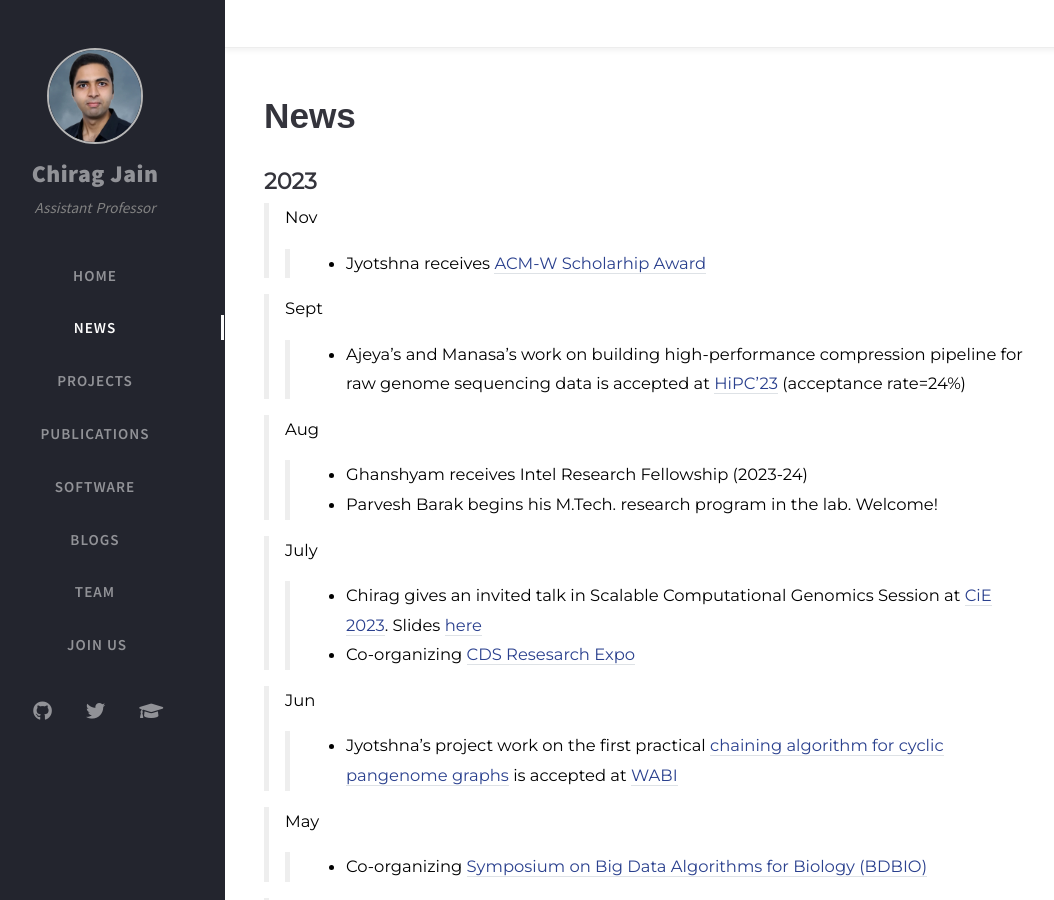
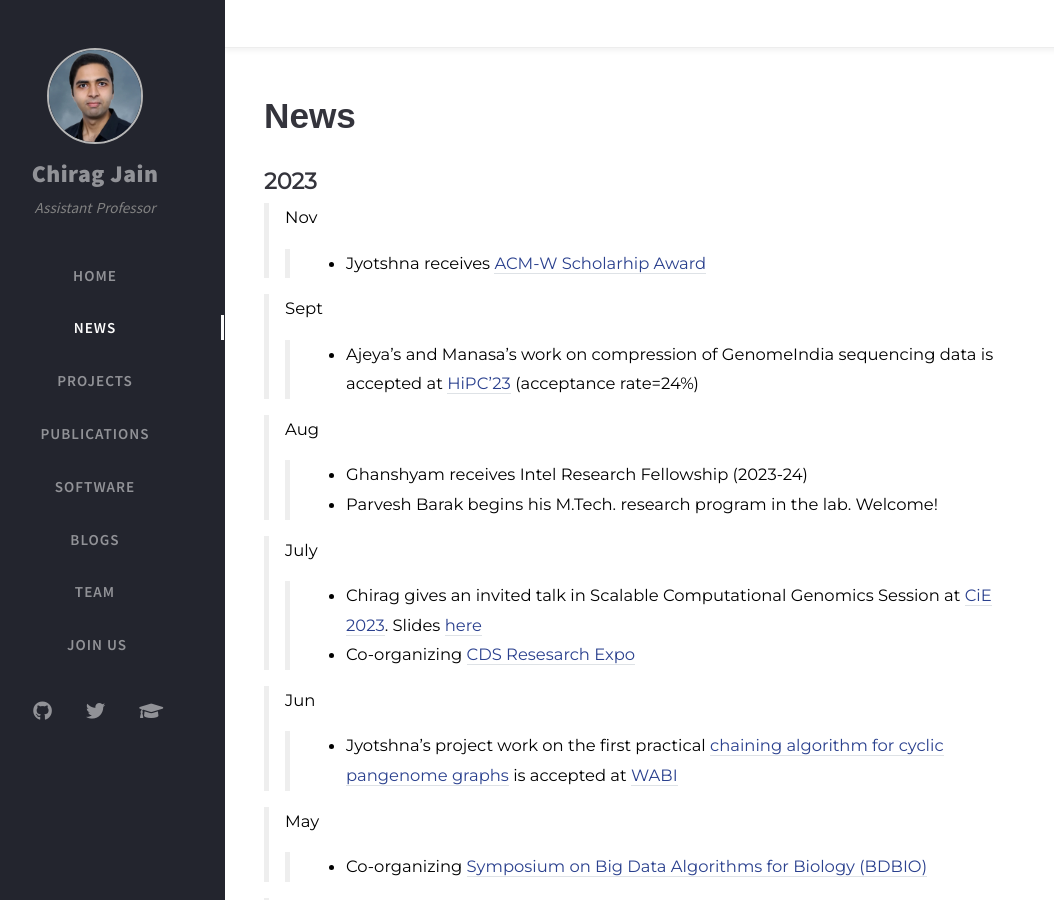
Before and after one commit to at-cg/at-cg.github.io, a Jekyll site: the page built from tabs/new.md, in a window 1280 px wide and 900 px high. Shown: the whole window, without its empty margins (35-1089 px from the left). Built offline with Jekyll 4.4.1, drawn with Linux system fonts in a browser that asks for light colours; nearby versions of some CDN libraries; comment, search, counter and statistics services are not loaded.

Commit message:
Update new.md

```diff
--- a/tabs/new.md
+++ b/tabs/new.md
@@ -25,7 +25,7 @@ type: news
 >> - Jyotshna receives [ACM-W Scholarhip Award](https://women.acm.org/scholarships/)
 
 >Sept
->> - Ajeya's and Manasa's work on building high-performance compression pipeline for raw genome sequencing data is accepted at [HiPC'23](https://hipc.org) (acceptance rate=24%)
+>> - Ajeya's and Manasa's work on compression of GenomeIndia sequencing data is accepted at [HiPC'23](https://hipc.org) (acceptance rate=24%)
 
 >Aug
 >> - Ghanshyam receives Intel Research Fellowship (2023-24)
```
